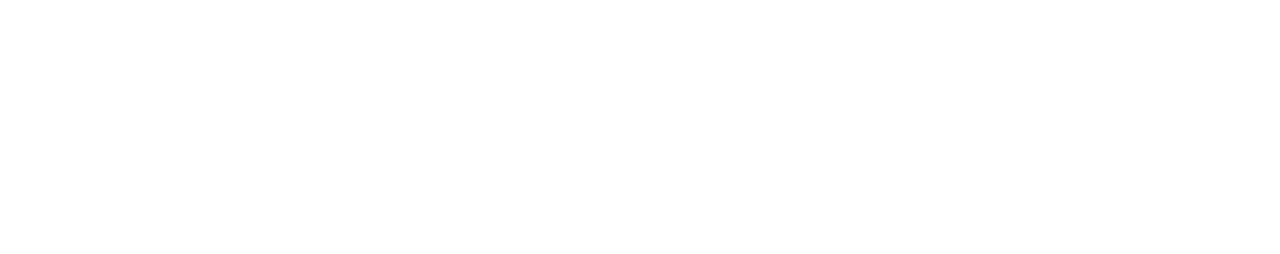
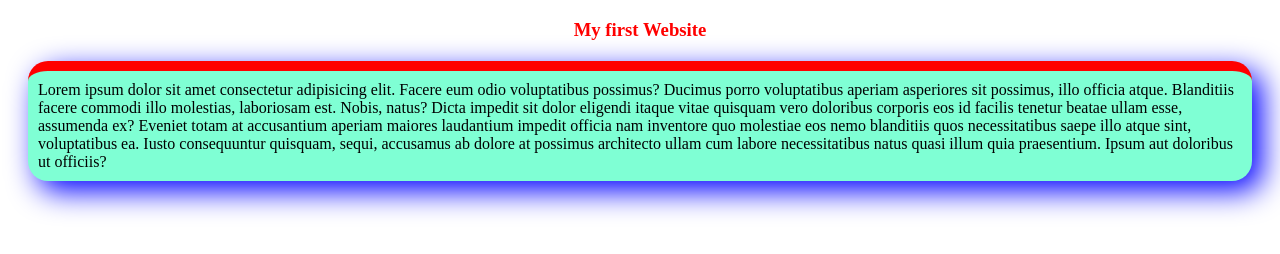
Before and after one commit to Tofael66/my-simple-website, a plain HTML site: page indext.html in a window 1280 px wide. Drawn offline with Linux system fonts and the light colour scheme.

Commit message:
added some code

```diff
--- a/indext.html
+++ b/indext.html
@@ -5,9 +5,15 @@
     <meta charset="UTF-8">
     <meta name="viewport" content="width=device-width, initial-scale=1.0">
     <title>my simple website</title>
+ <link rel="stylesheet" href="style/blog.css">
+
 </head>
 <body>
+    <div>
+        <h3>My first Website</h3>
+<p class="paragrap">Lorem ipsum dolor sit amet consectetur adipisicing elit. Facere eum odio voluptatibus possimus? Ducimus porro voluptatibus aperiam asperiores sit possimus, illo officia atque. Blanditiis facere commodi illo molestias, laboriosam est. Nobis, natus? Dicta impedit sit dolor eligendi itaque vitae quisquam vero doloribus corporis eos id facilis tenetur beatae ullam esse, assumenda ex? Eveniet totam at accusantium aperiam maiores laudantium impedit officia nam inventore quo molestiae eos nemo blanditiis quos necessitatibus saepe illo atque sint, voluptatibus ea. Iusto consequuntur quisquam, sequi, accusamus ab dolore at possimus architecto ullam cum labore necessitatibus natus quasi illum quia praesentium. Ipsum aut doloribus ut officiis?</p>
 
+    </div>
 
 </body>
 </html>
--- /dev/null
+++ b/style/blog.css
@@ -0,0 +1,14 @@
+h3{
+    color: red;
+    text-align: center;
+}
+
+.paragrap{
+    background-color: aquamarine;
+    color: black;
+    margin: 20px;
+    padding: 10px;
+    border-radius: 20px;
+    box-shadow: 10px 10px 30px blue;
+    border-top: 10px solid red;
+}
```
